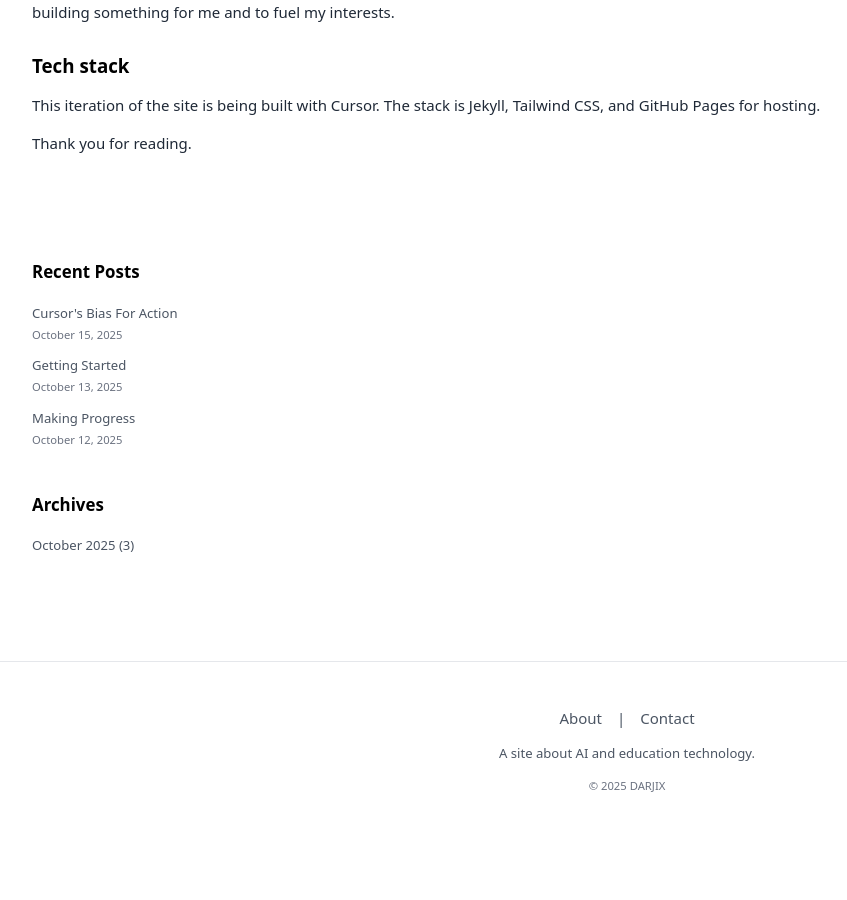
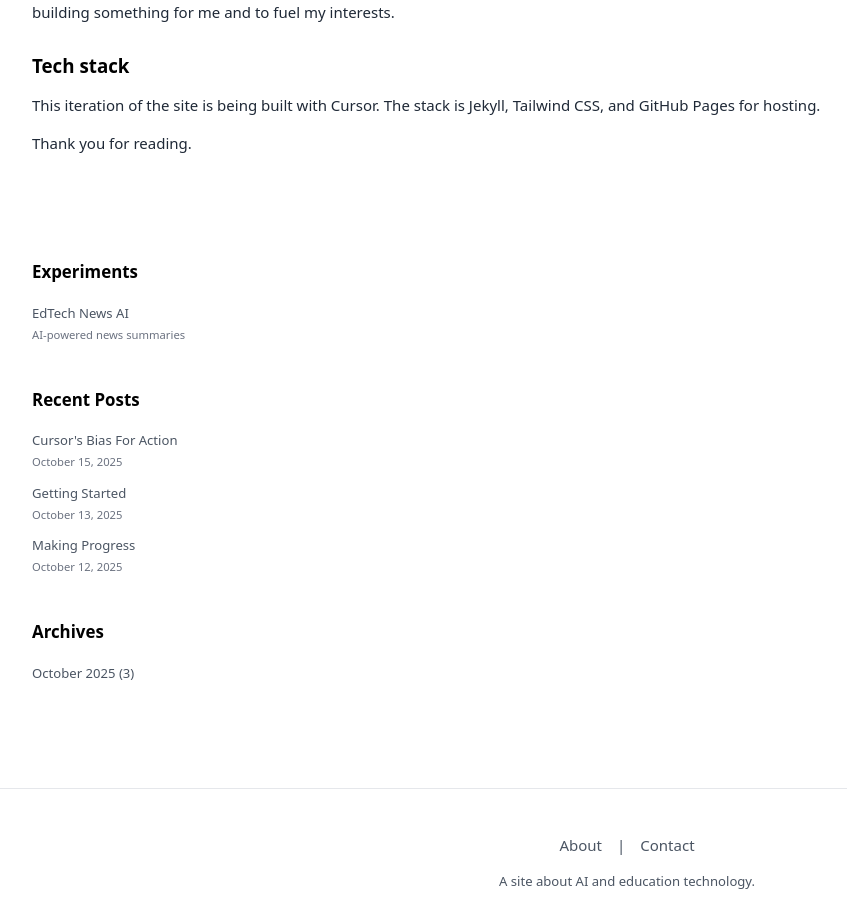
Before and after one commit to saldarji/darjix, a Jekyll site: the page built from index.html, in a window 1280 px wide and 900 px high, scrolled down 1979 px. Shown: the whole window, without its empty margins (13-860 px from the left). Built offline with Jekyll 4.4.1, drawn with Linux system fonts in a browser that asks for light colours; before the commit the page ends 2847 px from its top, so only the background shows below that.

Commit message:
Add Experiments section to sidebar with link to news page

```diff
--- a/index.html
+++ b/index.html
@@ -47,6 +47,21 @@
 
       <!-- Sidebar - Right Side -->
       <aside class="lg:col-span-3">
+        <!-- Experiments -->
+        <div class="mb-12">
+          <h3 class="text-lg font-bold text-black mb-4">Experiments</h3>
+          <ul class="space-y-3">
+            <li>
+              <a href="{{ '/news' | relative_url }}" class="text-gray-600 hover:text-black text-sm">
+                EdTech News AI
+              </a>
+              <div class="text-xs text-gray-500 mt-1">
+                AI-powered news summaries
+              </div>
+            </li>
+          </ul>
+        </div>
+
         <!-- Recent Posts -->
         <div class="mb-12">
           <h3 class="text-lg font-bold text-black mb-4">Recent Posts</h3>
```
